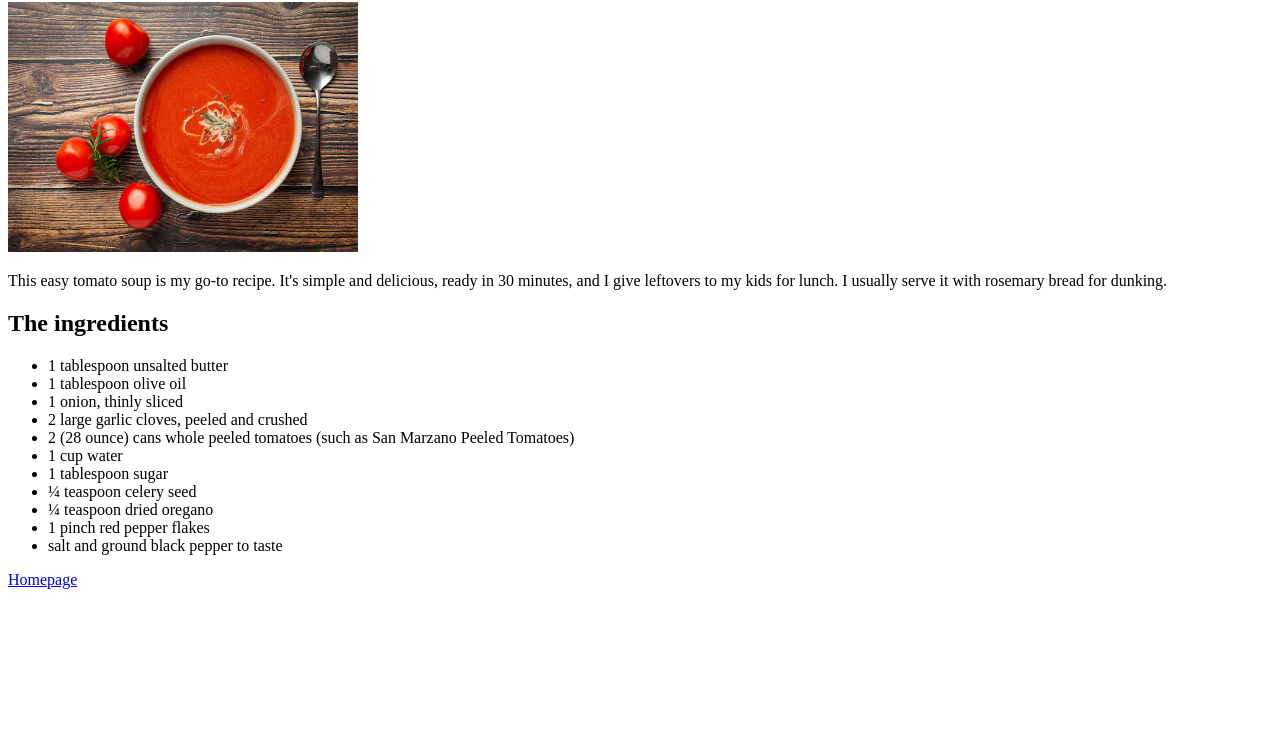
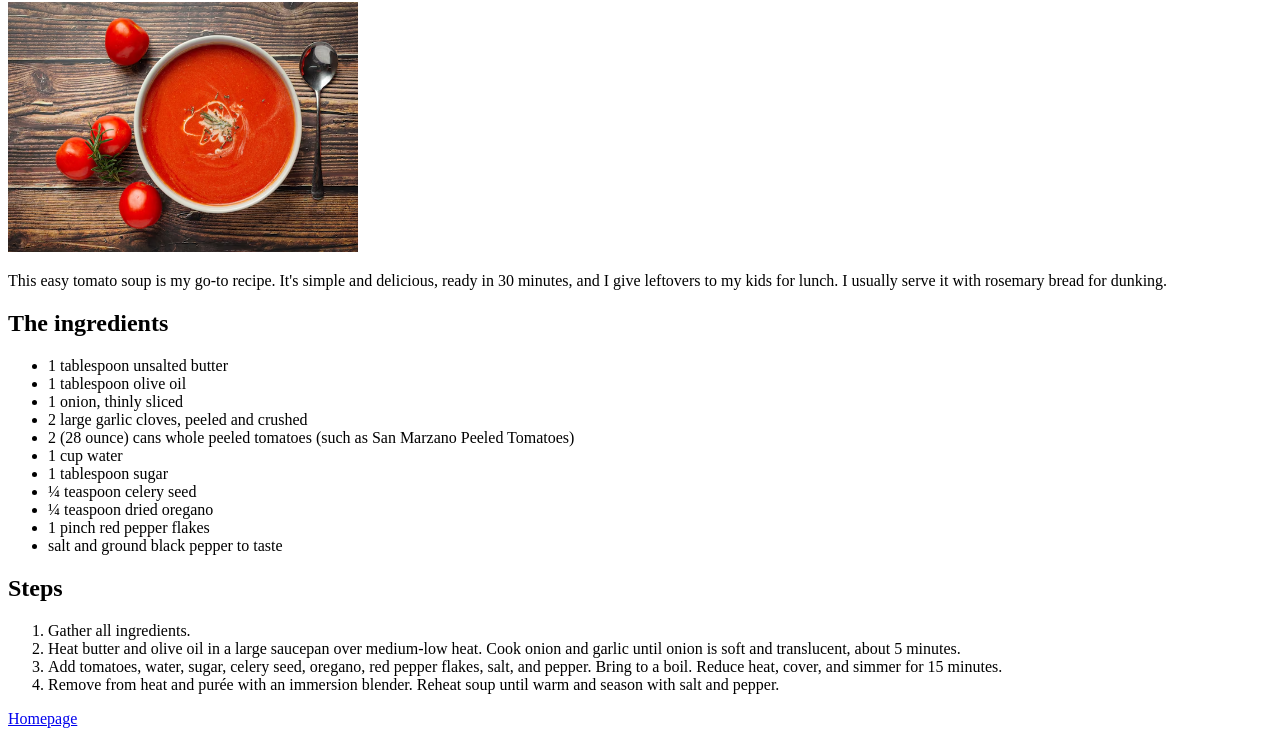
Before and after one commit to AdilAkl/odin-recipes, a plain HTML site: page recipes/tomato-soup.html in a window 1280 px wide. Shown: the part 78-814 px from the top of the page. Drawn offline with Linux system fonts and the light colour scheme.

Commit message:
Added the needed steps for the recipe

```diff
--- a/recipes/tomato-soup.html
+++ b/recipes/tomato-soup.html
@@ -29,6 +29,14 @@
         <li>salt and ground black pepper to taste</li>
     </ul>
 
+    <h2>Steps</h2>
+    <ol>
+        <li>Gather all ingredients.</li>
+        <li>Heat butter and olive oil in a large saucepan over medium-low heat. Cook onion and garlic until onion is soft and translucent, about 5 minutes.</li>
+        <li>Add tomatoes, water, sugar, celery seed, oregano, red pepper flakes, salt, and pepper. Bring to a boil. Reduce heat, cover, and simmer for 15 minutes.</li>
+        <li>Remove from heat and purée with an immersion blender. Reheat soup until warm and season with salt and pepper.</li>
+    </ol>
+
     <a href="../index.html" rel="noreferrer">Homepage</a>
 </body>
 </html>
```
